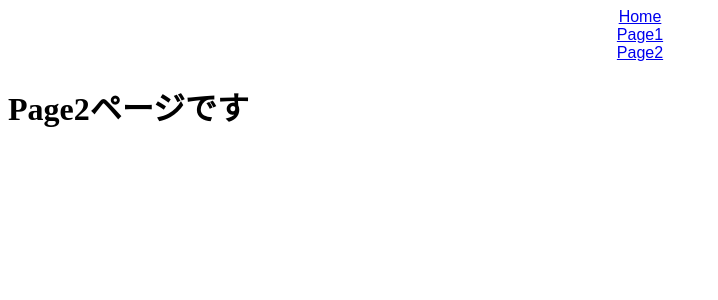
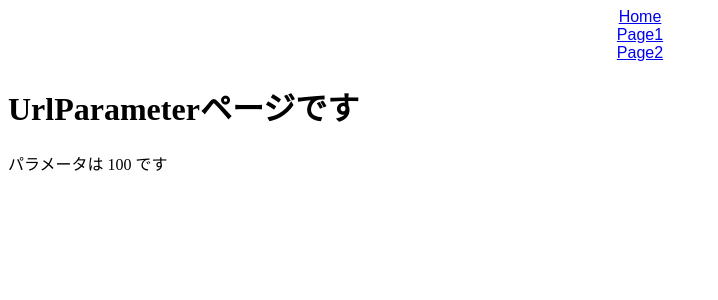
Before and after one commit to KurumiRumi/react02-05_React-Router, a React (Create React App) app: page /page2/100 in a window 1280 px wide. Shown: the top 300 px of the page, without its empty margins (0-718 px from the left). Built offline with nearby package versions, Linux system fonts and the light colour scheme.

Commit message:
24. URLパラメータを扱う

```diff
--- a/src/Page2.jsx
+++ b/src/Page2.jsx
@@ -1,7 +1,10 @@
+import { Link } from "react-router-dom";
+
 export const Page2 = () => {
   return (
     <div>
       <h1>Page2ページです</h1>
+      <Link to="/page2/100">Url Parameter</Link>
     </div>
   );
 };
--- /dev/null
+++ b/src/UrlParameter.jsx
@@ -0,0 +1,11 @@
+import { useParams } from "react-router-dom";
+
+export const UrlParameter = () => {
+  const { id } = useParams();
+  return (
+    <div>
+      <h1>UrlParameterページです</h1>
+      <p>パラメータは {id} です</p>
+    </div>
+  );
+};
--- /dev/null
+++ b/src/router/Page2Routes.jsx
@@ -0,0 +1,15 @@
+import { Page2 } from "../Page2";
+import { UrlParameter } from "../UrlParameter";
+
+export const Page2Routes = [
+  {
+    path: "/",
+    exact: true,
+    children: <Page2 />
+  },
+  {
+    path: "/:id",
+    exact: false,
+    children: <UrlParameter />
+  }
+];
--- a/src/router/Router.jsx
+++ b/src/router/Router.jsx
@@ -1,7 +1,7 @@
 import { Route, Switch } from "react-router-dom";
 import { Home } from "../Home";
-import { Page2 } from "../Page2";
 import { Page1Routes } from "./Page1Routes";
+import { Page2Routes } from "./Page2Routes";
 
 export const Router = () => {
   return (
@@ -26,9 +26,22 @@
           </Switch>
         )}
       />
-      <Route path="/page2">
-        <Page2 />
-      </Route>
+      <Route
+        path="/page2"
+        render={({ match: { url } }) => (
+          <Switch>
+            {Page2Routes.map((route) => (
+              <Route
+                key={route.path}
+                exact={route.exact}
+                path={`${url}${route.path}`}
+              >
+                {route.children}
+              </Route>
+            ))}
+          </Switch>
+        )}
+      />
     </Switch>
   );
 };
```
